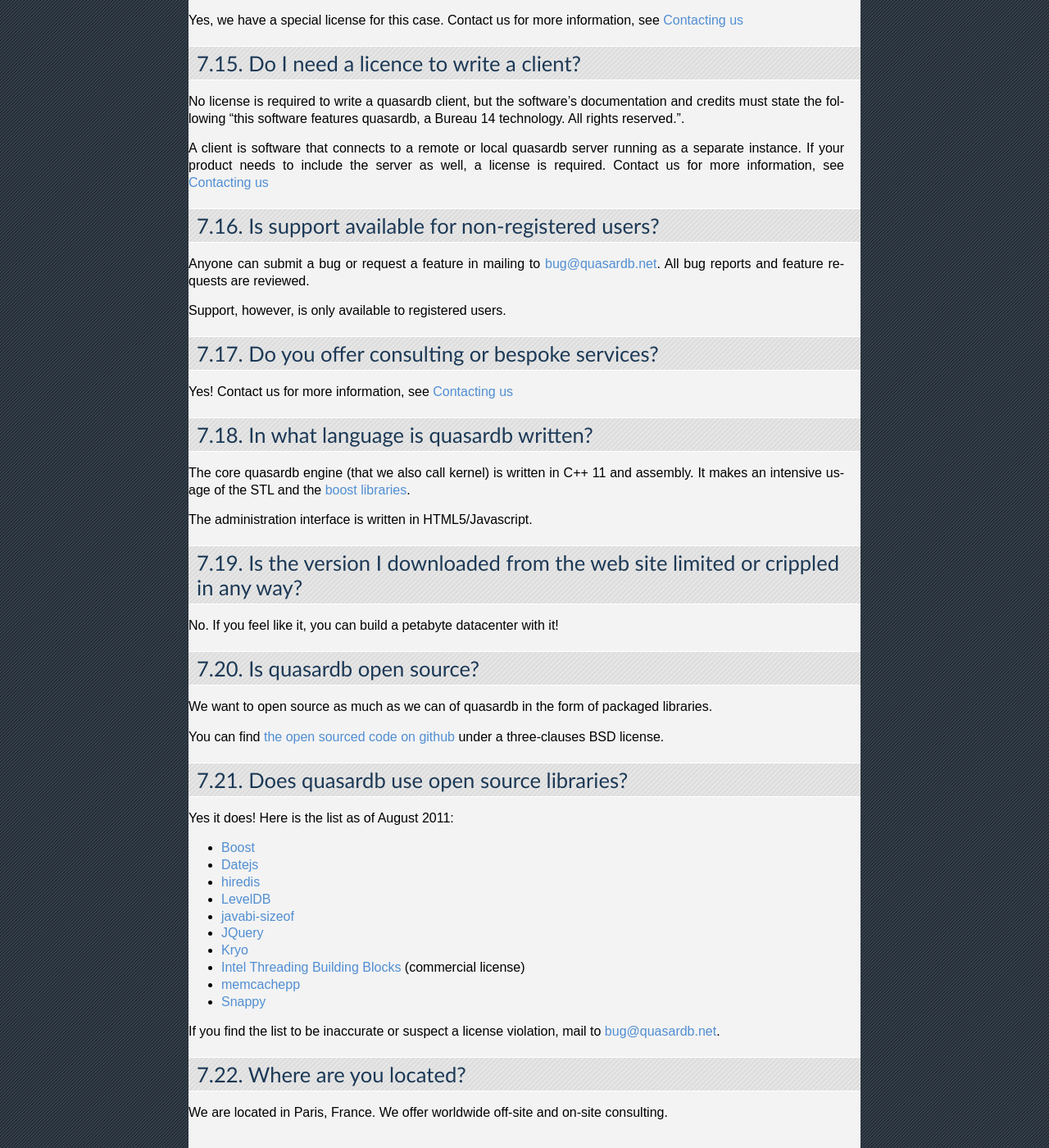
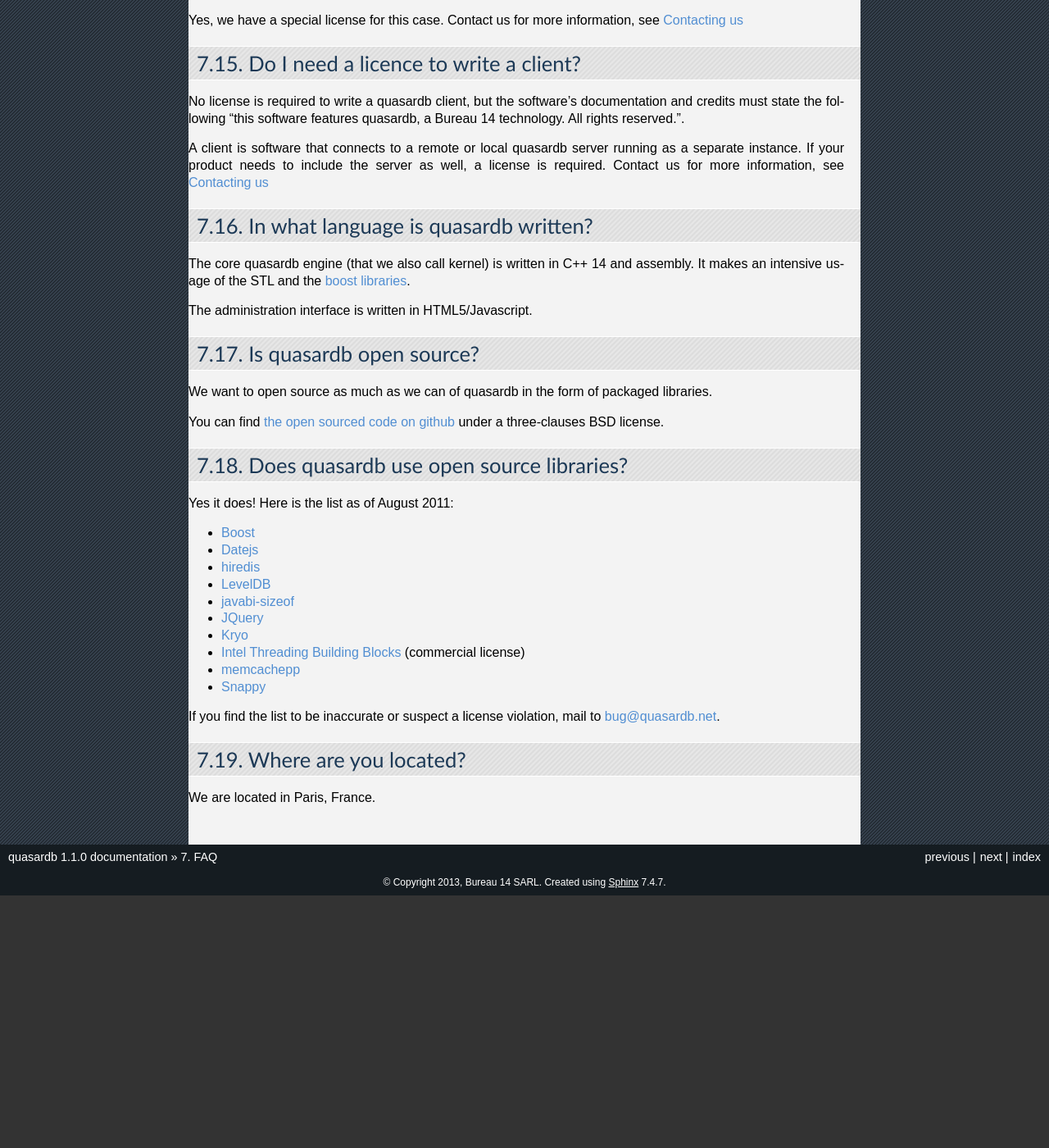
Before and after one commit to iltommi/qdb-documentation, a Sphinx documentation site: the page built from source/faq.rst, in a window 1280 px wide and 1400 px high, scrolled down 1804 px. Shown: the whole window at 82% size. Built offline with Sphinx 7.4.7, drawn with Linux system fonts in a browser that asks for light colours; after the commit the page ends 2896 px from its top, so only the background shows below that; some of the changed text lies outside the part shown.

Commit message:
Removed obsolete questions

```diff
--- a/source/faq.rst
+++ b/source/faq.rst
@@ -90,29 +90,12 @@ No license is required to write a quasardb client, but the software's documentat
 
 A client is software that connects to a remote or local quasardb server running as a separate instance. If your product needs to include the server as well, a license is required. Contact us for more information, see :doc:`contact`
 
-Is support available for non-registered users?
-==============================================
-
-Anyone can submit a bug or request a feature in mailing to `bug@quasardb.net <bug@quasardb.net>`_. All bug reports and feature requests are reviewed.
-
-Support, however, is only available to registered users.
-
-Do you offer consulting or bespoke services?
-============================================
-
-Yes! Contact us for more information, see :doc:`contact`
-
 In what language is quasardb written?
 =====================================
 
-The core quasardb engine (that we also call kernel) is written in C++ 11 and assembly. It makes an intensive usage of the STL and the `boost libraries <http://www.boost.org/>`_.
+The core quasardb engine (that we also call kernel) is written in C++ 14 and assembly. It makes an intensive usage of the STL and the `boost libraries <http://www.boost.org/>`_.
 
 The administration interface is written in HTML5/Javascript.
-
-Is the version I downloaded from the web site limited or crippled in any way?
-=============================================================================
-
-No. If you feel like it, you can build a petabyte datacenter with it!
 
 Is quasardb open source?
 ========================
@@ -142,4 +125,4 @@ If you find the list to be inaccurate or suspect a license violation, mail to `b
 Where are you located?
 ======================
 
-We are located in Paris, France. We offer worldwide off-site and on-site consulting.
+We are located in Paris, France.
```
